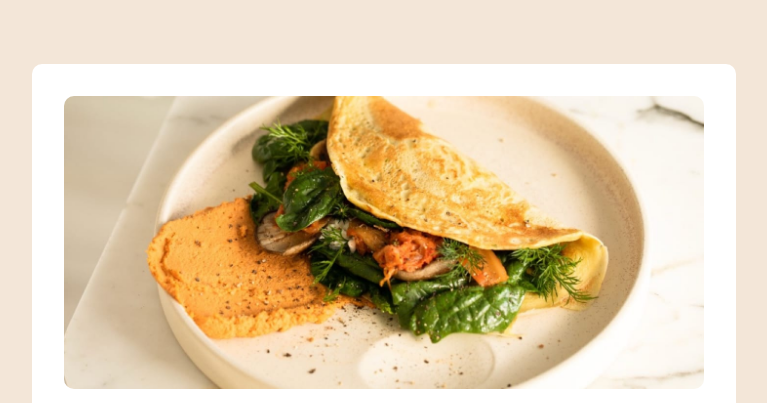
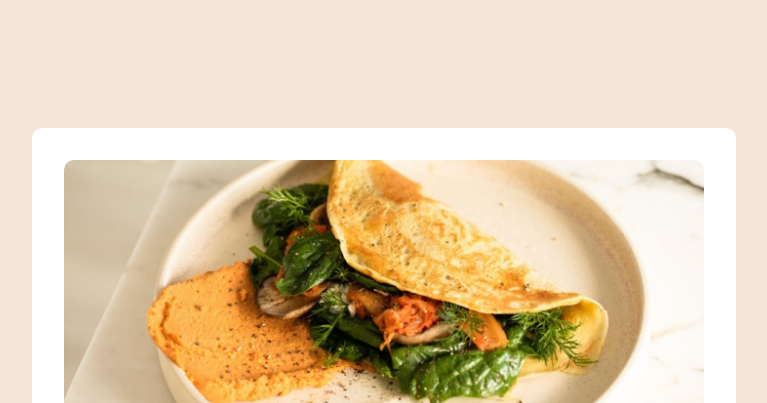
Before and after one commit to devil-dhruv/Recipe-Page-Frontend-Mentor-, a plain HTML site: page index.html in a window 1280 px wide. Shown: the top 403 px of the page, without its empty margins (256-1023 px from the left). Drawn offline with Linux system fonts and the light colour scheme.

Commit message:
Update Recipe-Page.css

```diff
--- a/Recipe-Page.css
+++ b/Recipe-Page.css
@@ -2,10 +2,9 @@
 body {
     background-color: hsl(30, 54%, 90%);
     margin: 0;
-    padding: 4rem;
+    padding: 8rem 4rem;
     display: flex;
     justify-content: center;
-    align-items: center;
     min-height: 100vh;
 }
 
```
